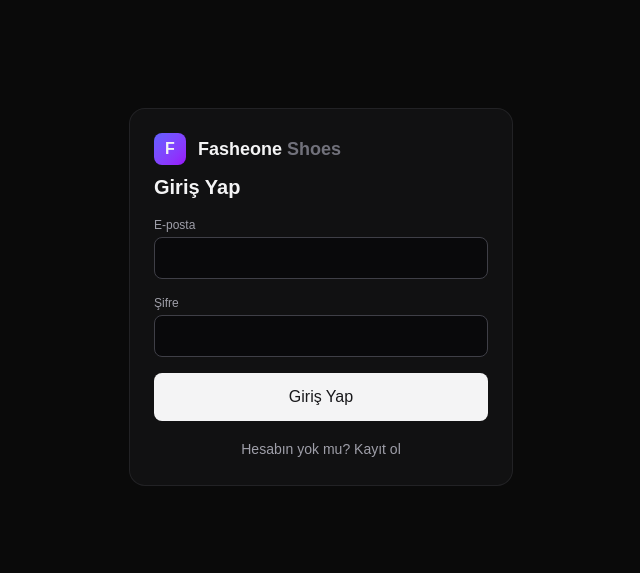
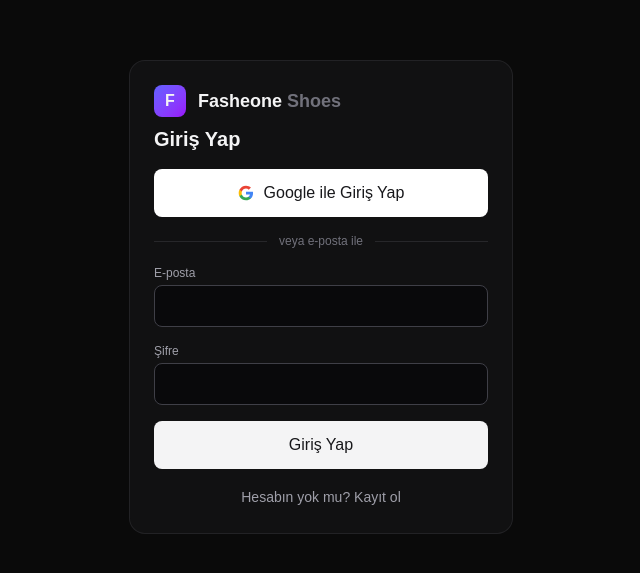
Before and after one commit to hiktan44/shoes, a Next.js app: page /login in a window 1280 px wide. Shown: the part 103-676 px from the top of the page, without its empty margins (319-959 px from the left). Built offline with nearby package versions, Linux system fonts and the light colour scheme.

Commit message:
feat(auth): Google OAuth — login button + /auth/callback PKCE exchange route

```diff
--- /dev/null
+++ b/src/app/auth/callback/route.ts
@@ -0,0 +1,31 @@
+import { NextResponse } from 'next/server';
+import { createClient } from '@/lib/supabase/server';
+
+// OAuth (Google vb.) dönüş noktası — GoTrue buraya ?code=... ile yönlendirir.
+// Kod → session takası yapılır, cookie'ler set edilir, ana sayfaya gidilir.
+export async function GET(request: Request) {
+  const url = new URL(request.url);
+  const code = url.searchParams.get('code');
+  const next = url.searchParams.get('next') || '/';
+  const errorDesc = url.searchParams.get('error_description');
+
+  // Proxy arkasında doğru public origin'i bul (Traefik/Coolify)
+  const fwdHost = request.headers.get('x-forwarded-host');
+  const fwdProto = request.headers.get('x-forwarded-proto') || 'https';
+  const base = fwdHost ? `${fwdProto}://${fwdHost}` : url.origin;
+
+  if (errorDesc) {
+    return NextResponse.redirect(`${base}/login?error=${encodeURIComponent(errorDesc)}`);
+  }
+
+  if (code) {
+    const supabase = await createClient();
+    const { error } = await supabase.auth.exchangeCodeForSession(code);
+    if (!error) {
+      return NextResponse.redirect(`${base}${next.startsWith('/') ? next : '/'}`);
+    }
+    return NextResponse.redirect(`${base}/login?error=${encodeURIComponent(error.message)}`);
+  }
+
+  return NextResponse.redirect(`${base}/login?error=${encodeURIComponent('Kod alınamadı')}`);
+}
--- a/src/app/login/page.tsx
+++ b/src/app/login/page.tsx
@@ -12,8 +12,26 @@
   const [email, setEmail] = useState('');
   const [password, setPassword] = useState('');
   const [loading, setLoading] = useState(false);
-  const [error, setError] = useState<string | null>(null);
+  const [googleLoading, setGoogleLoading] = useState(false);
+  const [error, setError] = useState<string | null>(params.get('error'));
   const [info, setInfo] = useState<string | null>(null);
+
+  const signInWithGoogle = async () => {
+    setGoogleLoading(true);
+    setError(null);
+    const supabase = createClient();
+    const { error } = await supabase.auth.signInWithOAuth({
+      provider: 'google',
+      options: {
+        redirectTo: `${window.location.origin}/auth/callback?next=${encodeURIComponent(next)}`,
+      },
+    });
+    if (error) {
+      setGoogleLoading(false);
+      setError(error.message);
+    }
+    // başarılıysa tarayıcı Google'a yönlenir
+  };
 
   const submit = async (e: React.FormEvent) => {
     e.preventDefault();
@@ -74,6 +92,31 @@
           {mode === 'signin' ? 'Giriş Yap' : 'Hesap Oluştur'}
         </h1>
 
+        <button
+          type="button"
+          onClick={signInWithGoogle}
+          disabled={googleLoading || loading}
+          className="w-full p-3 bg-white hover:bg-zinc-100 text-zinc-900 rounded-lg font-medium flex items-center justify-center gap-2.5 disabled:opacity-60 transition"
+        >
+          {googleLoading ? (
+            <span className="w-4 h-4 border-2 border-zinc-400 border-t-zinc-900 rounded-full animate-spin" />
+          ) : (
+            <svg className="w-4 h-4" viewBox="0 0 24 24">
+              <path fill="#4285F4" d="M22.56 12.25c0-.78-.07-1.53-.2-2.25H12v4.26h5.92c-.26 1.37-1.04 2.53-2.21 3.31v2.77h3.57c2.08-1.92 3.28-4.74 3.28-8.09z" />
+              <path fill="#34A853" d="M12 23c2.97 0 5.46-.98 7.28-2.66l-3.57-2.77c-.98.66-2.23 1.06-3.71 1.06-2.86 0-5.29-1.93-6.16-4.53H2.18v2.84C3.99 20.53 7.7 23 12 23z" />
+              <path fill="#FBBC05" d="M5.84 14.09c-.22-.66-.35-1.36-.35-2.09s.13-1.43.35-2.09V7.07H2.18C1.43 8.55 1 10.22 1 12s.43 3.45 1.18 4.93l3.66-2.84z" />
+              <path fill="#EA4335" d="M12 5.38c1.62 0 3.06.56 4.21 1.64l3.15-3.15C17.45 2.09 14.97 1 12 1 7.7 1 3.99 3.47 2.18 7.07l3.66 2.84c.87-2.6 3.3-4.53 6.16-4.53z" />
+            </svg>
+          )}
+          Google ile {mode === 'signin' ? 'Giriş Yap' : 'Devam Et'}
+        </button>
+
+        <div className="flex items-center gap-3">
+          <div className="flex-1 h-px bg-zinc-800" />
+          <span className="text-xs text-zinc-500">veya e-posta ile</span>
+          <div className="flex-1 h-px bg-zinc-800" />
+        </div>
+
         <div>
           <label className="text-xs text-zinc-400 mb-1 block">E-posta</label>
           <input
```
